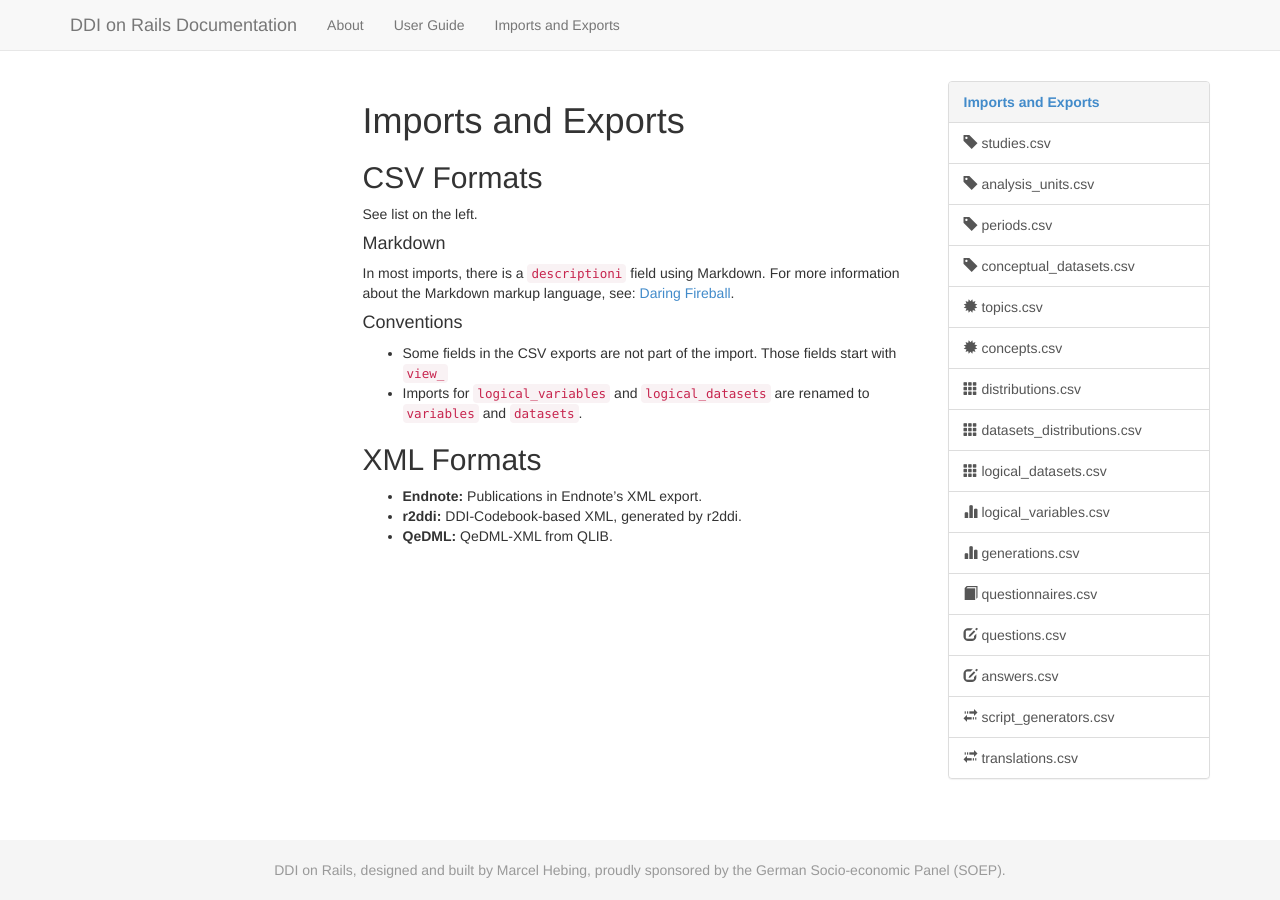
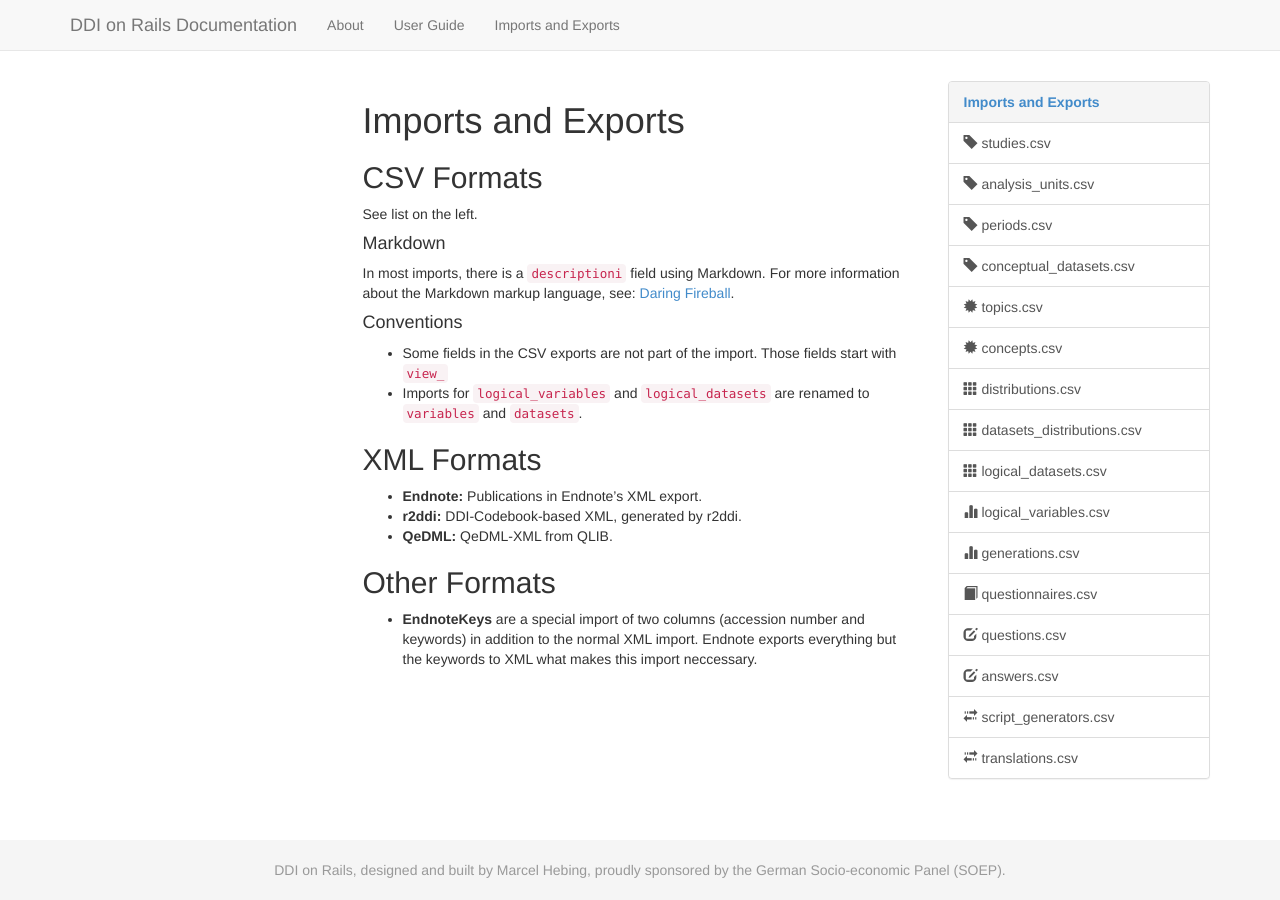
Before and after one commit to ddionrails/ddionrails.github.io, a Jekyll site: the page built from imports/index.markdown, in a window 1280 px wide. Built offline with Jekyll 4.4.1, drawn with Linux system fonts in a browser that asks for light colours; Markdown is read by kramdown in place of the engine named in the settings.

Commit message:
Update imports: add EndnoteKeys and VariablesCSV

```diff
--- a/imports/index.markdown
+++ b/imports/index.markdown
@@ -30,3 +30,10 @@ XML Formats
 * **Endnote:** Publications in Endnote's XML export.
 * **r2ddi:** DDI-Codebook-based XML, generated by r2ddi.
 * **QeDML:** QeDML-XML from QLIB.
+
+Other Formats
+-------------
+
+* **EndnoteKeys** are a special import of two columns (accession number and
+  keywords) in addition to the normal XML import. Endnote exports everything
+  but the keywords to XML what makes this import neccessary.
```
Also changed, not shown: imports/variables_csv.markdown (added, +21 -0 lines).
